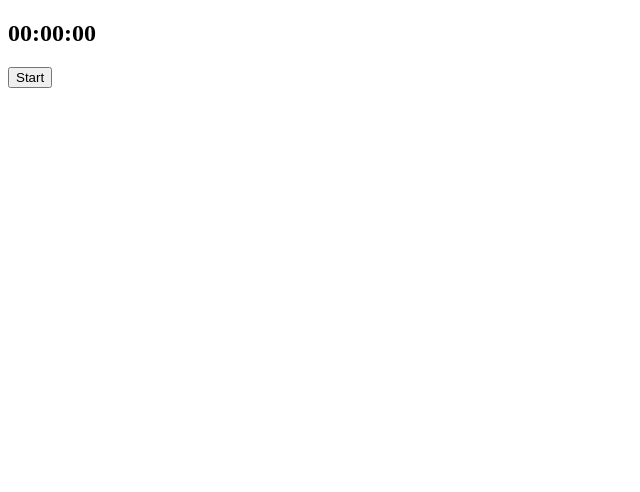
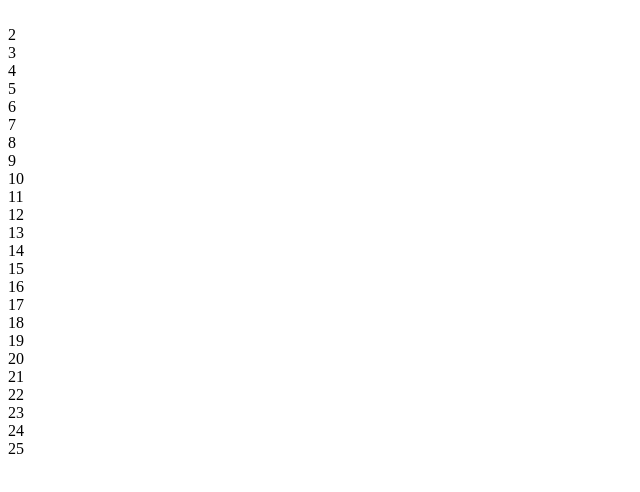
Before and after one commit to be-kid/Sliding-Puzzle, a website: page src/index.html in a window 1280 px wide. Shown: the whole page, without its empty margins (0-640 px from the left). Drawn offline with Linux system fonts and the light colour scheme.

Commit message:
feat : 퍼즐용 board 생성

```diff
--- a/src/index.html
+++ b/src/index.html
@@ -1,16 +1,43 @@
 <!DOCTYPE html>
 <html lang="en">
-<head>
-    <meta charset="UTF-8">
-    <meta http-equiv="X-UA-Compatible" content="IE=edge">
-    <meta name="viewport" content="width=device-width, initial-scale=1.0">
+  <head>
+    <meta charset="UTF-8" />
+    <meta http-equiv="X-UA-Compatible" content="IE=edge" />
+    <meta name="viewport" content="width=device-width, initial-scale=1.0" />
     <title>Sliding Puzzle</title>
-</head>
-<body>
-    <h2 id="timer">00:00:00</h2>
-    <nav>
-        <button id="timer-btn"> Start </button>
-    </nav>
-    <script src="js/timer.js"></script>
-</body>
+  </head>
+  <body>
+    <header></header>
+    <main>
+      <div class="board">
+        <div class="puzzle" id="puzzle1">1</div>
+        <div class="puzzle" id="puzzle2">2</div>
+        <div class="puzzle" id="puzzle3">3</div>
+        <div class="puzzle" id="puzzle4">4</div>
+        <div class="puzzle" id="puzzle5">5</div>
+        <div class="puzzle" id="puzzle6">6</div>
+        <div class="puzzle" id="puzzle7">7</div>
+        <div class="puzzle" id="puzzle8">8</div>
+        <div class="puzzle" id="puzzle9">9</div>
+        <div class="puzzle" id="puzzle10">10</div>
+        <div class="puzzle" id="puzzle11">11</div>
+        <div class="puzzle" id="puzzle12">12</div>
+        <div class="puzzle" id="puzzle13">13</div>
+        <div class="puzzle" id="puzzle14">14</div>
+        <div class="puzzle" id="puzzle15">15</div>
+        <div class="puzzle" id="puzzle16">16</div>
+        <div class="puzzle" id="puzzle17">17</div>
+        <div class="puzzle" id="puzzle18">18</div>
+        <div class="puzzle" id="puzzle19">19</div>
+        <div class="puzzle" id="puzzle20">20</div>
+        <div class="puzzle" id="puzzle21">21</div>
+        <div class="puzzle" id="puzzle22">22</div>
+        <div class="puzzle" id="puzzle23">23</div>
+        <div class="puzzle" id="puzzle24">24</div>
+        <div class="puzzle" id="puzzle25">25</div>
+      </div>
+    </main>
+
+    <script src="js/puzzle.js"></script>
+  </body>
 </html>
--- /dev/null
+++ b/src/js/puzzle.js
@@ -0,0 +1,33 @@
+const board = [];
+for (let i = 0; i < 5; i++){
+    const row = [1,1,1,1,1];
+    board.push(row);
+}
+board[0][0] = 0;
+document.getElementById("puzzle1").style.visibility = "hidden";
+
+const boardSetting = () => {
+    let x = 0;
+    let y = 0;
+
+    for (let i = 0; i < 25; i++){
+        const puzzle = document.getElementById(`puzzle${i+1}`);
+        puzzle.addEventListener("click",clickPuzzle);
+        puzzle.style.left = `${x}%`;
+        puzzle.style.top = `${y}%`;
+
+        x += 20;
+
+        if (x===100){
+            x = 0;
+            y += 20;
+        }
+    }
+};
+
+const clickPuzzle = (event) => {
+    console.log(event.target.id);
+
+}
+
+boardSetting();
```
Also changed, not shown: 2 other files.
